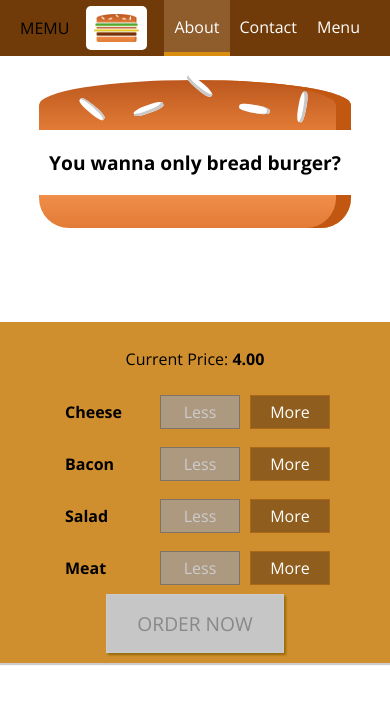
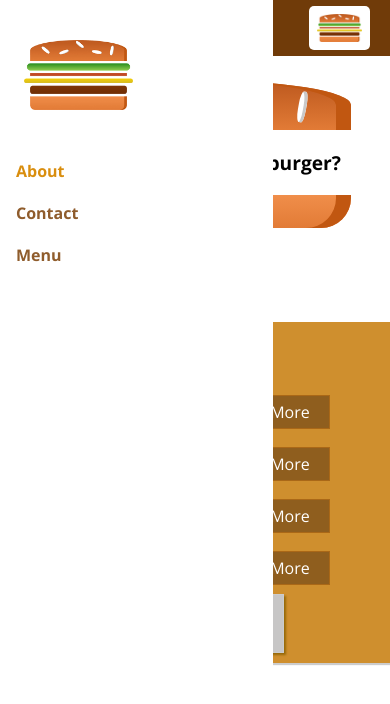
Before and after one commit to littlebobby/my-burger-react-app, a React app: page / in a window 390 px wide. Shown: the top 704 px of the page. Built offline with nearby package versions, Linux system fonts and the light colour scheme.

Commit message:
make a sidebar for mobile & top navigation links will disappear on smaller screen <-- by adding a DesktopOnly class

```diff
--- a/src/components/Layout/Layout.js
+++ b/src/components/Layout/Layout.js
@@ -2,10 +2,12 @@
 import Aux from '../../hoc/Aux';
 import classes from './Layout.css';
 import Toolbar from '../Navigation/Toolbar/Toolbar'
+import SideDrawer from '../Navigation/SideDrawer/SideDrawer'
 
 const layout = (props) => (
   <Aux>
     <Toolbar />
+    <SideDrawer />
     <main className={classes.Content}>
       {props.children}
     </main>
--- a/src/components/Navigation/NavigationItems/NavigationItem/NavigationItem.css
+++ b/src/components/Navigation/NavigationItems/NavigationItem/NavigationItem.css
@@ -1,20 +1,41 @@
+.NavigationItem {
+  margin: 10px 0;
+  box-sizing: border-box;
+  display: block;
+  width: 100%;
+}
+.NavigationItem a {
+  color: #8f5c2c;
+  text-decoration: none;
+  width: 100%;
+    /* note this is very important */
+  box-sizing: border-box;
+    /* note this is very important */
+  display: block;
+  font-weight: bold;
+}
+
+.NavigationItem a:hover,
+.NavigationItem a:active,
+.NavigationItem a.active {
+  color: #D98E0F;
+}
+
+
+/* on broader divices  */
+@media (min-width: 500px) {
   .NavigationItem {
     margin: 0;
-  box-sizing: border-box;
     display: flex;
     height: 100%;
+    width: auto;
     align-items: center;
   }
   .NavigationItem a {
     color: white;
-  text-decoration: none;
     height: 100%;
     padding: 16px 10px;
     border-bottom: 4px solid transparent;
-  display: block;
-  /* note this is very important */
-  box-sizing: border-box;
-  /* note this is very important */
   }
 
   .NavigationItem a:hover,
@@ -23,3 +44,4 @@
     background-color: #8f5c2c;
     border-bottom: 4px solid #D98E0F;
   }
+}
--- a/src/components/Navigation/NavigationItems/NavigationItems.css
+++ b/src/components/Navigation/NavigationItems/NavigationItems.css
@@ -4,5 +4,14 @@
   margin: 0;
   padding: 0;
   height: 100%;
+  flex-flow: column;
+
   align-items: center;
 }
+
+@media (min-width: 500px) {
+  .NavigationItems {
+    flex-flow: row;
+  }
+
+}
--- /dev/null
+++ b/src/components/Navigation/SideDrawer/SideDrawer.css
@@ -0,0 +1,30 @@
+.SideDrawer {
+  position: fixed;
+  width: 280px;
+  max-width: 70%;
+  height: 100%;
+  left: 0;
+  top: 0;
+  z-index: 200;
+  padding: 32px 16px;
+  box-sizing: border-box;
+  transition: transfrom 0.3s ease-out;
+  background-color: #fff;
+}
+
+@media (min-width: 500px) {
+  .SideDrawer {
+    display: none;
+  }
+}
+.Open {
+  transform: translateX(0)
+}
+.Close {
+  transform: translateX(-100%)
+}
+
+.Logo {
+  height: 11%;
+  margin-bottom: 32px;
+}
--- /dev/null
+++ b/src/components/Navigation/SideDrawer/SideDrawer.js
@@ -0,0 +1,17 @@
+import React from 'react'
+import classes from './SideDrawer.css'
+import Logo from '../../UI/Logo/Logo'
+import NavigationItems from '../NavigationItems/NavigationItems'
+
+const sideDrawer = () => (
+    <div className={classes.SideDrawer}>
+      <div className={classes.Logo}>
+        <Logo />
+      </div>
+      <nav>
+        <NavigationItems />
+      </nav>
+    </div>
+)
+
+export default sideDrawer;
--- a/src/components/Navigation/Toolbar/Toolbar.css
+++ b/src/components/Navigation/Toolbar/Toolbar.css
@@ -1,11 +1,7 @@
 .Toolbar {
   width: 100%;
   height: 56px;
-
   position: fixed;
-
-  /* remove left and top first */
-
   left: 0;
   top: 0;
   background-color: #703b09;
@@ -13,9 +9,6 @@
   justify-content: space-between;
   align-items: center;
   padding: 0 20px;
-  /* what does it do */
-
-
   box-sizing: border-box;
   z-index: 90;
 }
@@ -23,3 +16,14 @@
 .Toolbar nav {
   height: 100%;
 }
+
+.Logo {
+  height: 80%;
+}
+
+/* make the top navigation items disapear on smaller devices */
+@media (max-width: 499px) {
+  .DesktopOnly {
+    display: none;
+  }
+}
--- a/src/components/Navigation/Toolbar/Toolbar.js
+++ b/src/components/Navigation/Toolbar/Toolbar.js
@@ -6,8 +6,10 @@
 const toolbar = (props) => (
    <header className={classes.Toolbar}>
      <div>MEMU</div>
-     <Logo />
-     <nav>
+     <div className={classes.Logo}>
+        <Logo />
+      </div>
+     <nav className={classes.DesktopOnly}>
        <NavigationItems />
      </nav>
    </header>
--- a/src/components/UI/Logo/Logo.css
+++ b/src/components/UI/Logo/Logo.css
@@ -1,7 +1,7 @@
 .Logo {
   background-color: #fff;
   padding: 8px;
-  height: 80%;
+  height: 100%;
   box-sizing: border-box;
   border-radius: 5px;
 }
```
Lines whose indentation alone changed are shown as unchanged.
